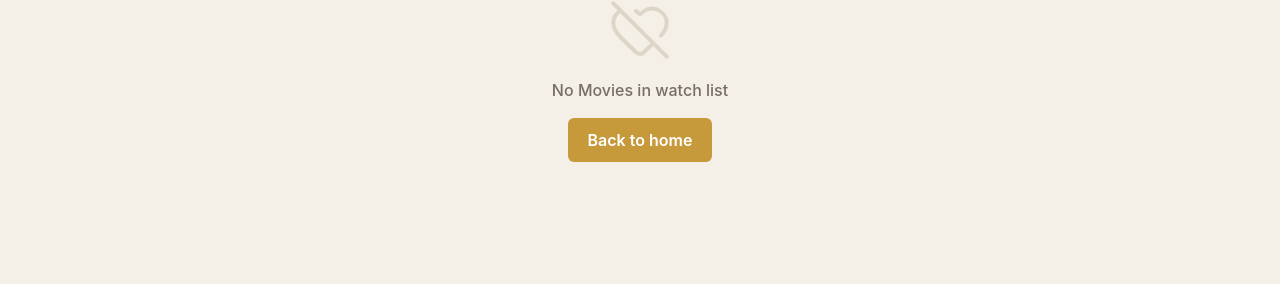
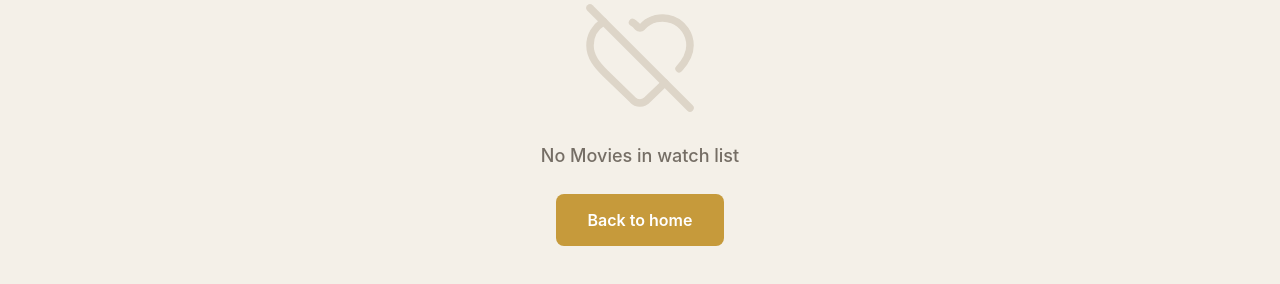
Before and after one commit to amiraelzaian/ITI-GP-GA, a React (Vite) app: page /wishlist in a window 1280 px wide. Shown: the part 234-518 px from the top of the page. Built offline with nearby package versions, Linux system fonts and the light colour scheme; no server answers.

Commit message:
Change heart and buttom size

```diff
--- a/src/components/common/EmptyState.jsx
+++ b/src/components/common/EmptyState.jsx
@@ -2,12 +2,12 @@ export default function EmptyState({ icon, title, actionLabel, onAction }) {
   return (
     <div className="flex flex-col items-center justify-center text-center py-20 px-4">
       {icon}
-      <p className="mt-4 text-text-muted font-medium">{title}</p>
+      <p className="mt-6 text-text-muted font-medium text-lg">{title}</p>
       {actionLabel && (
         <button
           type="button"
           onClick={onAction}
-          className="mt-4 rounded-md bg-accent px-5 py-2.5 font-semibold text-accent-text hover:opacity-90 transition-opacity"
+          className="mt-6 rounded-lg bg-accent px-8 py-3.5 text-base font-semibold text-accent-text hover:opacity-90 transition-opacity"
         >
           {actionLabel}
         </button>
--- a/src/pages/Wishlist.jsx
+++ b/src/pages/Wishlist.jsx
@@ -19,7 +19,7 @@ function Wishlist() {
         {items.length === 0 ? (
           <EmptyState
             icon={
-              <HeartOff size={64} className="text-border" strokeWidth={1.5} />
+              <HeartOff size={120} className="text-border" strokeWidth={1.5} />
             }
             title={t("wishlist.empty")}
             actionLabel={t("wishlist.backHome")}
```
